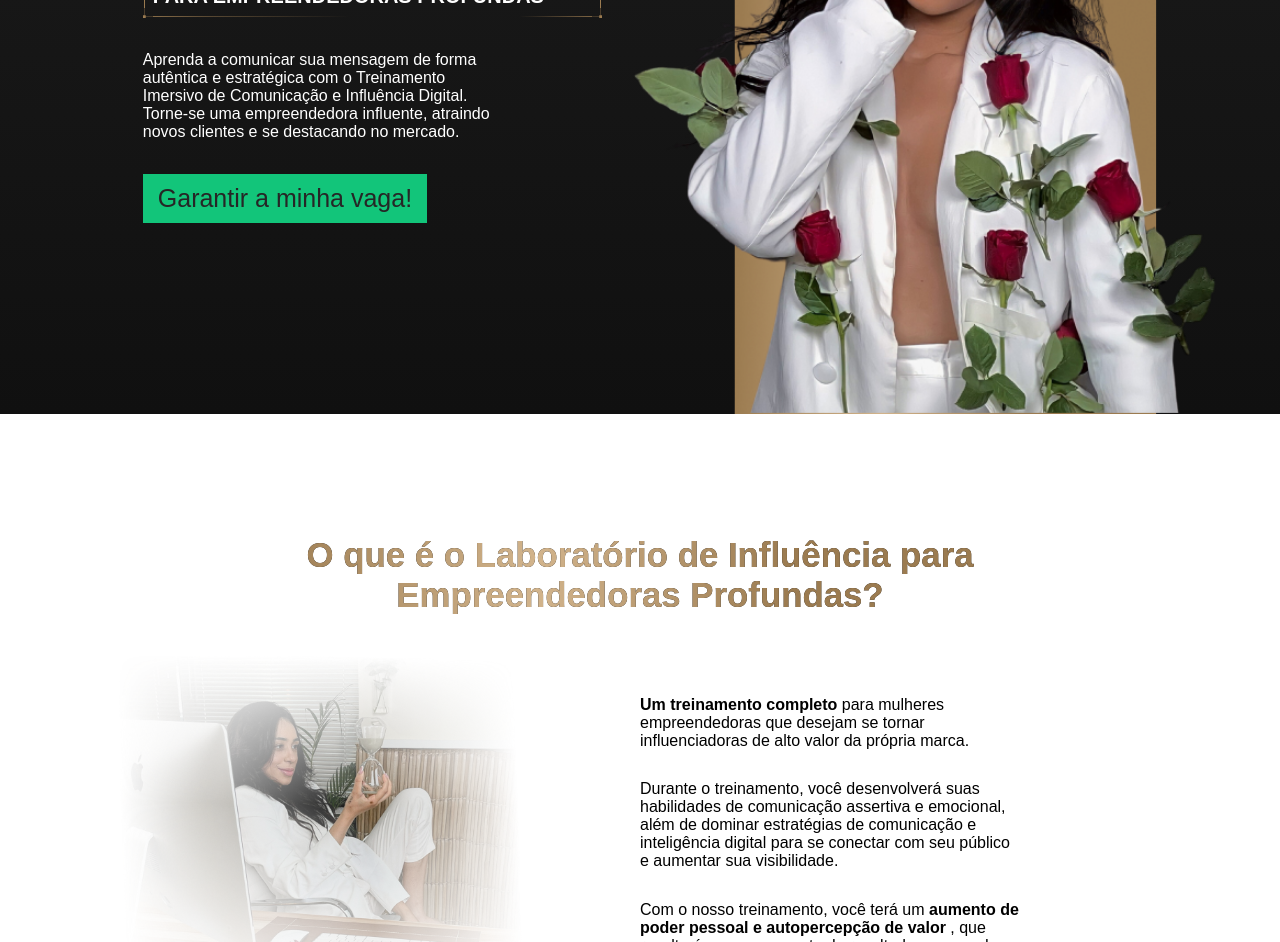
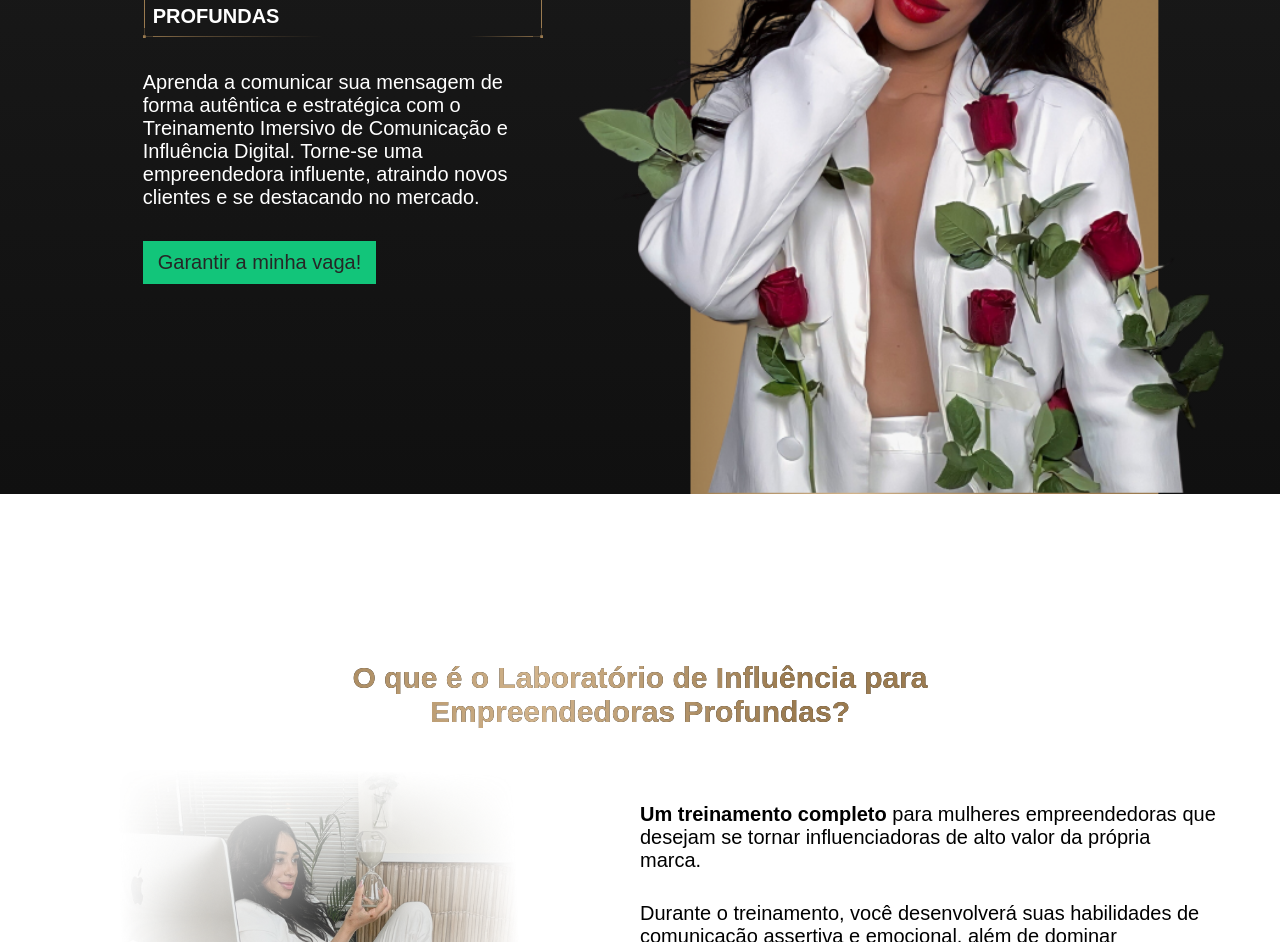
Before and after one commit to samuel-alves21/influency-lap, a website: page index.html in a window 1280 px wide. Shown: the part 306-1248 px from the top of the page. Drawn offline with Linux system fonts and the light colour scheme; a web font is replaced by a local one.

Commit message:
layout adaptation

```diff
--- a/script.js
+++ b/script.js
@@ -8,18 +8,18 @@ const general = () => {
           section.classList.contains('section04') ||
           section.classList.contains('section05')
         ) {
-          section.style.height = `${(window.innerHeight * 50) / 100}px`
+          section.style.height = `${(window.innerHeight * 80) / 100}px`
         } else {
-          section.style.height = `${(window.innerHeight * 80) / 100}px`
+          section.style.height = `${window.innerHeight}px`
         }
       } else {
         if (
           section.classList.contains('section04') ||
           section.classList.contains('section05')
         ) {
-          section.style.height = `${(window.innerHeight * 50) / 100}px`
+          section.style.height = `${(window.innerHeight * 80) / 100}px`
         } else {
-          section.style.height = `${(window.innerHeight * 90) / 100}px`
+          section.style.height = `${window.innerHeight}px`
         }
       }
     })
--- a/style.css
+++ b/style.css
@@ -1,4 +1,8 @@
 /* ------------------------------------- confings ------------------------------------- */
+:root {
+  font-size: calc(15px + 0.390625vw);
+}
+
 *,
 *::after,
 *::before {
@@ -9,6 +13,7 @@
 
 body {
   background-color: black;
+  font-family: 'Gotham', sans-serif;
 }
 
 .sections {
@@ -16,41 +21,39 @@ body {
   margin: 0 auto;
 }
 
-h1, h2, h3, h5, h6 {
-  background: linear-gradient(91.82deg, #9B7B50 2.56%, #D2B48C 36.94%, #9B7B50 68.66%), #0C0B0B;
+h1,
+h2,
+h3,
+h5,
+h6 {
+  background: linear-gradient(
+      91.82deg,
+      #9b7b50 2.56%,
+      #d2b48c 36.94%,
+      #9b7b50 68.66%
+    ),
+    #0c0b0b;
   -webkit-background-clip: text;
   -webkit-text-fill-color: transparent;
   background-clip: text;
-
-  font-family: 'Gotham', sans-serif;
 }
 
-h1 {
-  font-size: calc(25px + 1vw + 0.5vh);
-}
-
-h2 {
-  font-size: calc(20px + 1vw + 0.5vh);
-}
-
-
 h4 {
-  font-size: calc(14px + 0.5vw + 0.2vh);
   color: white;
-  font-family: 'Gotham', sans-serif;
 }
 
 button {
-  background-color: #12C57A;
+  background-color: #12c57a;
   color: #262626;
-  font-size: 25px;
   border: none;
   padding: 10px 15px;
+  font-size: 20px;
+  transition: transform 0.1s;
 }
 
-p {
-  font-size: calc(10px + 0.5vw + 0.2vh);
-  font-family: 'Gotham', sans-serif;
+button:hover {
+  cursor: pointer;
+  transform: scale(1.02);
 }
 
 .img-cover {
@@ -60,12 +63,13 @@ p {
 
 .wrapper {
   padding: 0 5vw;
+  width: 100%;
 }
 
 .wrapper h2 {
   text-align: center;
   margin: 0 auto;
-  padding-bottom: calc(15px + 2vw)
+  padding-bottom: calc(15px + 2vw);
 }
 
 .content {
@@ -85,7 +89,7 @@ p {
 /* ------------------------------------- Section01 ------------------------------------- */
 
 .section01 {
-  background: linear-gradient(180deg, #1C1C1C 0%, #101010 100%);
+  background: linear-gradient(180deg, #1c1c1c 0%, #101010 100%);
   display: flex;
   align-items: center;
   position: relative;
@@ -107,7 +111,6 @@ p {
   flex-grow: 1;
 }
 
-
 .section01 .text-box > div {
   margin-bottom: calc(20px + 1vw);
 }
@@ -117,7 +120,7 @@ p {
   border-image-source: url('img/section01-border.png');
   border-image-slice: 30;
   min-width: 400px;
-  max-width: 700px;
+  max-width: 479px;
 }
 
 .section01 .text {
@@ -146,6 +149,10 @@ p {
   max-width: 796px;
 }
 
+.content02 {
+  justify-content: space-around;
+}
+
 .content02 > * {
   width: 50%;
 }
@@ -165,15 +172,20 @@ p {
   justify-content: center;
 }
 
-.content03 > * {
-  width: 50%;
+.content03 {
+  justify-content: space-around;
+}
+
+.img03 {
+  width: 25%;
 }
 
 .text03 {
   padding-right: 2vw;
+  width: 50%;
 }
 
-  /* ------------------------------------- Section04 ------------------------------------- */
+/* ------------------------------------- Section04 ------------------------------------- */
 
 .section04 {
   display: flex;
@@ -209,7 +221,6 @@ p {
 /* ------------------------------------- Section05
 ------------------------------------- */
 
-
 .section05 {
   background-color: white;
   text-align: center;
@@ -243,13 +254,12 @@ p {
 
 /* ------------------------------------- Queries ------------------------------------- */
 
-@media screen and (max-width: 1024px) {
-
+@media screen and (max-width: 768px) {
   .wrapper03 h2 {
     padding: 0;
   }
 
-/* ------------------------------------- Section01 ------------------------------------- */
+  /* ------------------------------------- Section01 ------------------------------------- */
 
   .section01 {
     background: url('img/section01-background-mobile.jpg') no-repeat top;
@@ -257,14 +267,15 @@ p {
     align-items: flex-end;
   }
 
-  .rectangle, .woman {
+  .rectangle,
+  .woman {
     display: none;
   }
 
   .text-wrapper {
     text-align: center;
     padding: 0 10px;
-    margin-bottom:calc(10px + 1.5vw);
+    margin-bottom: calc(10px + 1.5vw);
   }
 
   .section01 .text-box {
@@ -280,18 +291,18 @@ p {
 
   .section01 .title {
     max-width: 373px;
-    min-width: 0
+    min-width: 0;
   }
 
-/* ------------------------------------- Section02 ------------------------------------- */
+  /* ------------------------------------- Section02 ------------------------------------- */
 
   .content02 {
     flex-direction: column;
   }
 
   .img02 {
-    width: 70%;
-    margin-bottom: -45px;
+    width: 80%;
+    margin-bottom: -15px;
   }
 
   .text02 {
@@ -302,7 +313,7 @@ p {
     max-width: none;
   }
 
-/* ------------------------------------- Section03 ------------------------------------- */
+  /* ------------------------------------- Section03 ------------------------------------- */
 
   .content03 {
     flex-direction: column-reverse;
@@ -310,6 +321,7 @@ p {
 
   .img03 {
     margin-bottom: calc(5px + 2vw);
+    width: 40% !important;
   }
 
   .text03 {
@@ -317,7 +329,7 @@ p {
     width: 100%;
   }
 
-/* ------------------------------------- Section04 ------------------------------------- */
+  /* ------------------------------------- Section04 ------------------------------------- */
 
   .section04 {
     background: url('img/section04-background-mobile.jpg') no-repeat center;
@@ -338,7 +350,7 @@ p {
     width: 125px;
   }
 
-  .section04 h2  {
+  .section04 h2 {
     max-width: 324px;
     padding: 0;
     text-align: center;
@@ -348,54 +360,3 @@ p {
     text-align: center;
   }
 }
-
-/* ------------------------------------- Adjusts ------------------------------------- */
-
-@media screen and (max-width: 650px) {
-  .img02 {
-    width: 100%;
-    margin-bottom: -45px;
-  }
-}
-
-@media only screen
-and (min-device-width : 768px)
-and (max-device-width : 1024px) and (orientation: landscape) , (min-width: 1030px)
-and (max-width: 1366px) and (orientation: landscape) {
-  h1 {
-    font-size: calc(23px + 1vw + 0.5vh);
-  }
-
-  h2 {
-    font-size: calc(18px + 1vw + 0.5vh);
-  }
-
-
-  h4 {
-    font-size: calc(12px + 0.5vw + 0.2vh);
-  }
-
-  button {
-    font-size: 25px;
-  }
-
-  p {
-    font-size: calc(8px + 0.5vw + 0.2vh);
-  }
-
-  .text p {
-    max-width: 365px;
-  }
-
-  .text02 p {
-    max-width: 380px;
-  }
-
-  .img03 {
-    width: 35%;
-  }
-
-  .arrow04 {
-    width: 100px;
-  }
-}
```
